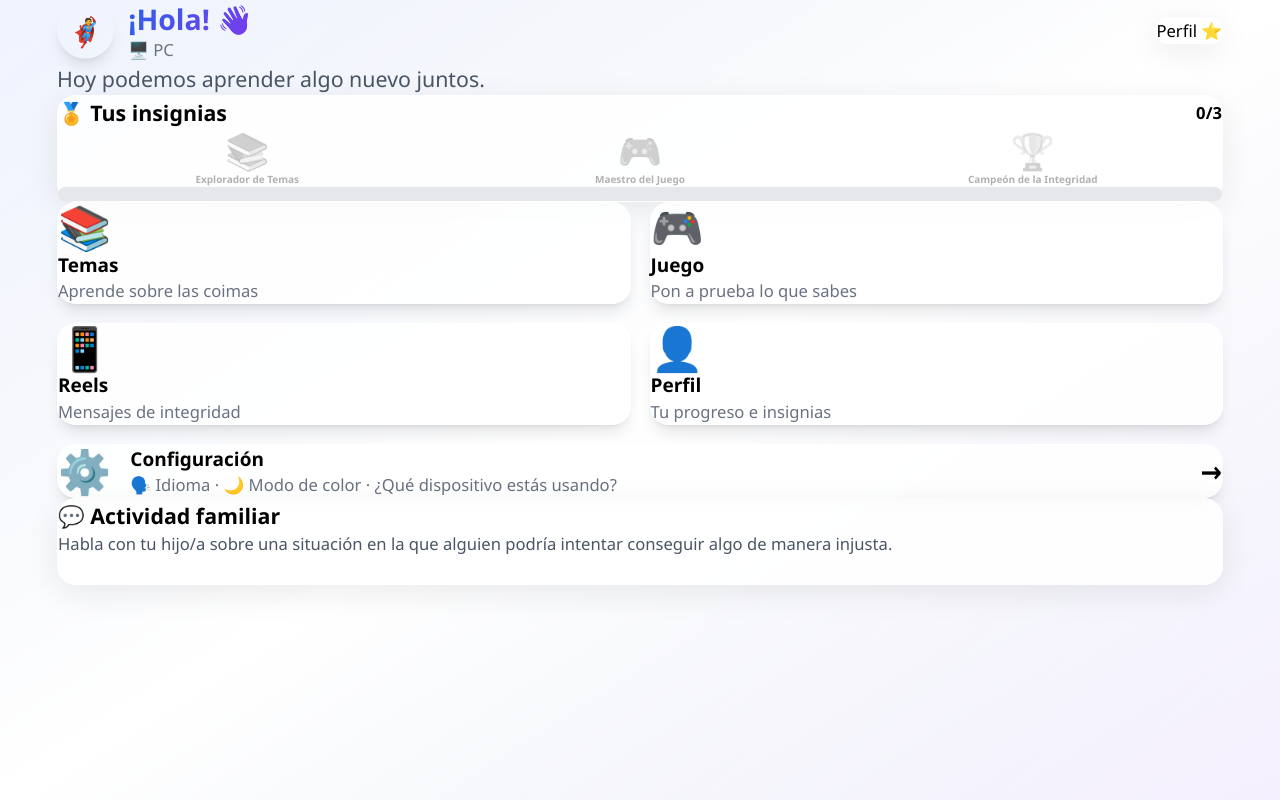
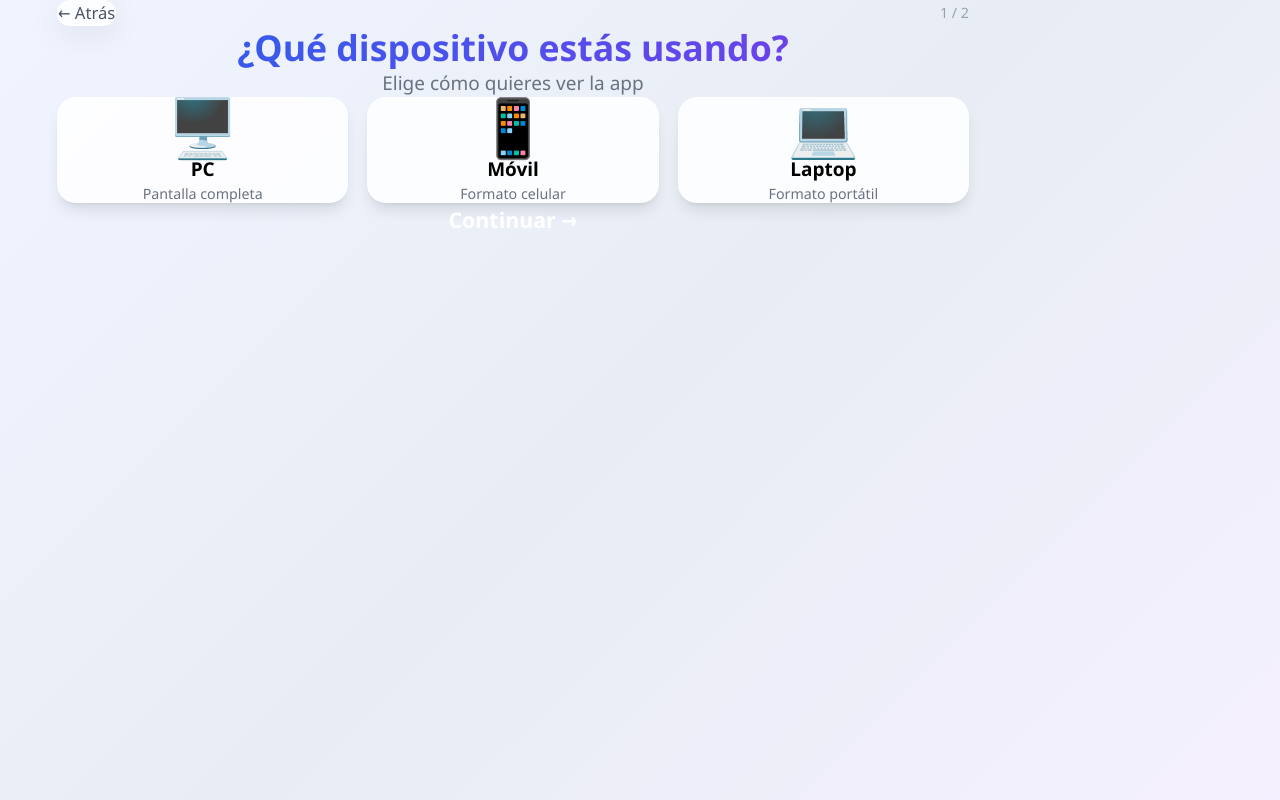
Before and after one commit to Crico719/hablemos-claro, a React (Vite) app: page / in a window 1280 px wide. Both pictures are taken after a click on the button "🎮 Empecemos". Built offline with nearby package versions, Linux system fonts and the light colour scheme.

Commit message:
Add device selection step between welcome and home

```diff
--- a/src/App.tsx
+++ b/src/App.tsx
@@ -102,6 +102,7 @@ const translations = {
     parent: 'Padre / Madre',
     child: 'Hijo / Hija',
     deviceQuestion: '¿Qué dispositivo estás usando?',
+    deviceSub: 'Elige cómo quieres ver la app',
     darkModeTitle: '🌙 Modo de color',
     light: '☀️ Claro',
     dark: '🌙 Oscuro',
@@ -159,6 +160,7 @@ const translations = {
     parent: 'Tayta / Mama',
     child: 'Wawa',
     deviceQuestion: '¿Imaykanatam llamkachkanki?',
+    deviceSub: 'Aqllay imaynatam kayta rikuchiy',
     darkModeTitle: '🌙 Llimpikuna',
     light: "☀️ K'anchaq",
     dark: '🌙 Tutayay',
@@ -206,7 +208,7 @@ const initialProgress = getStoredProgress()
 
 export default function App() {
   const [progress, setProgress] = useState<UserProgress>(initialProgress)
-  const [currentScreen, setCurrentScreen] = useState<'welcome' | 'about' | 'avatar' | 'config' | 'home' | 'reels' | 'learn' | 'quiz' | 'result' | 'games' | 'converse' | 'activity' | 'cases' | 'profile' | 'content-for-parents'>('welcome')
+  const [currentScreen, setCurrentScreen] = useState<'welcome' | 'about' | 'avatar' | 'device' | 'config' | 'home' | 'reels' | 'learn' | 'quiz' | 'result' | 'games' | 'converse' | 'activity' | 'cases' | 'profile' | 'content-for-parents'>('welcome')
   const [selectedRole, setSelectedRole] = useState<UserRole | null>(null)
   const [selectedTopic] = useState<LearningTopic | null>(null)
   const [currentQuestionIndex, setCurrentQuestionIndex] = useState(0)
@@ -360,7 +362,7 @@ export default function App() {
 
             <div className="space-y-4">
               <button
-                onClick={() => { localStorage.setItem('hablemos-claro-configured', 'true'); setCurrentScreen('home'); }}
+                onClick={() => setCurrentScreen('device')}
                 className="btn-glow bg-white text-black font-bold py-4 px-8 rounded-full text-lg shadow-lg w-full"
               >
                 {t('start')}
@@ -487,6 +489,56 @@ export default function App() {
               className="btn-glow bg-primary text-white font-bold py-4 px-6 rounded-xl text-lg w-full"
             >
               ¡Empezar aventura! 🎮
+            </button>
+          </div>
+        </div>
+      )
+
+    case 'device':
+      return (
+        <div className="min-h-screen bg-gradient-to-br from-primary/10 via-secondary/10 to-success/10 p-4">
+          <div className="max-w-3xl mx-auto animate-slide-up text-center">
+            <div className="flex items-center justify-between mb-2">
+              <button onClick={() => setCurrentScreen('welcome')} className="glass-card px-3 py-1 rounded-xl text-gray-600 text-sm hover:bg-gray-100 transition-all">
+                {t('back')}
+              </button>
+              <span className="text-xs text-gray-400 font-medium">1 / 2</span>
+            </div>
+            <h1 className="text-3xl font-bold gradient-text mb-2 mt-4">{t('deviceQuestion')}</h1>
+            <p className="text-gray-500 mb-8">{t('deviceSub')}</p>
+
+            <div className="grid grid-cols-3 gap-4">
+              <button
+                onClick={() => setDevice('pc')}
+                className={`glass-card rounded-2xl p-6 card-hover shadow-custom-lg ${device === 'pc' ? 'ring-4 ring-primary' : ''}`}
+              >
+                <div className="text-5xl mb-3 animate-float">🖥️</div>
+                <div className="font-bold text-dark">PC</div>
+                <p className="text-xs text-gray-500 mt-1">Pantalla completa</p>
+              </button>
+              <button
+                onClick={() => setDevice('phone')}
+                className={`glass-card rounded-2xl p-6 card-hover shadow-custom-lg ${device === 'phone' ? 'ring-4 ring-secondary' : ''}`}
+              >
+                <div className="text-5xl mb-3 animate-float">📱</div>
+                <div className="font-bold text-dark">Móvil</div>
+                <p className="text-xs text-gray-500 mt-1">Formato celular</p>
+              </button>
+              <button
+                onClick={() => setDevice('laptop')}
+                className={`glass-card rounded-2xl p-6 card-hover shadow-custom-lg ${device === 'laptop' ? 'ring-4 ring-warning' : ''}`}
+              >
+                <div className="text-5xl mb-3 animate-float">💻</div>
+                <div className="font-bold text-dark">Laptop</div>
+                <p className="text-xs text-gray-500 mt-1">Formato portátil</p>
+              </button>
+            </div>
+
+            <button
+              onClick={goHome}
+              className="btn-glow bg-primary text-white font-bold py-4 px-6 rounded-xl text-lg w-full mt-8"
+            >
+              {t('continue')} →
             </button>
           </div>
         </div>
```
Also changed, not shown: 1 other file (tests, documents, lock files or other folders).
